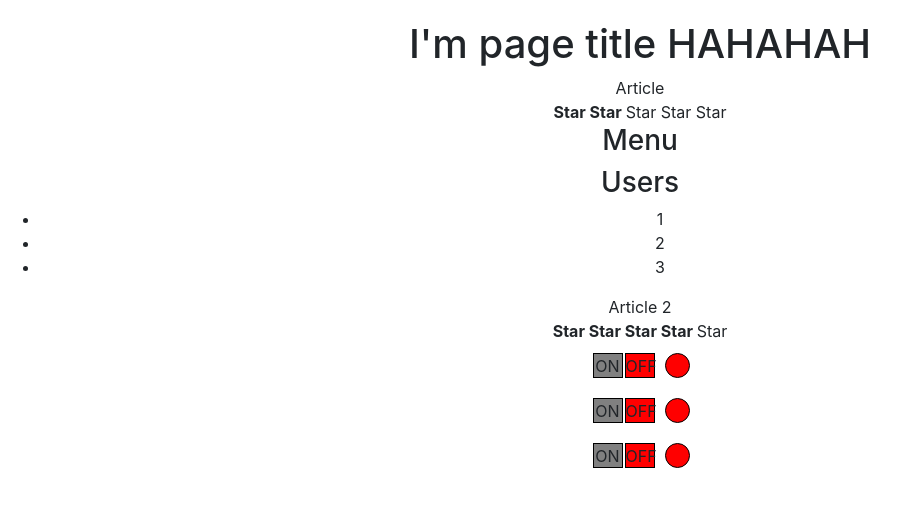
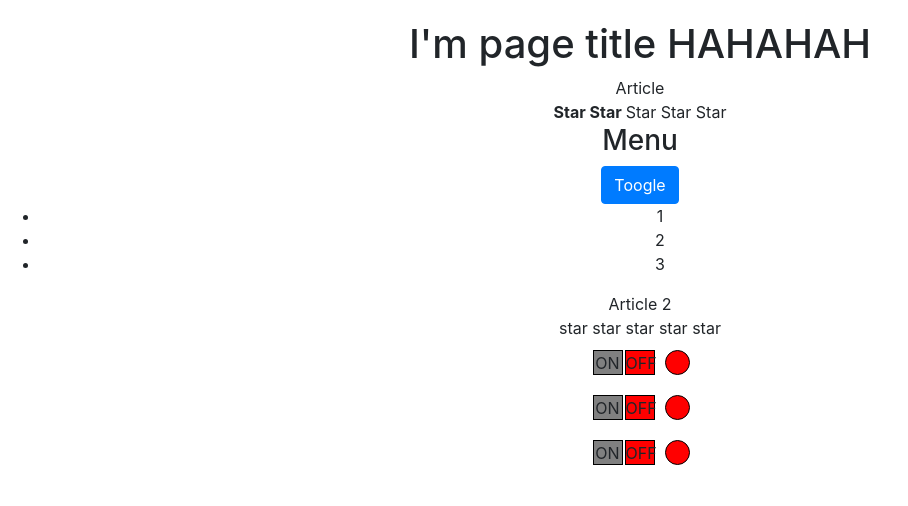
Before and after one commit to Syava7/TrainProjectTS, a React (Create React App) app: page / in a window 1280 px wide. Shown: the top 506 px of the page, without its empty margins (0-908 px from the left). Built offline with nearby package versions, Linux system fonts and the light colour scheme.

Commit message:
new functional Star

```diff
--- a/package.json
+++ b/package.json
@@ -10,9 +10,11 @@
     "@types/node": "^12.0.0",
     "@types/react": "^17.0.0",
     "@types/react-dom": "^17.0.0",
+    "bootstrap": "^4.6.0",
     "react": "^17.0.2",
+    "react-bootstrap": "^1.5.2",
     "react-dom": "^17.0.2",
-    "react-scripts": "4.0.3",
+    "react-scripts": "^4.0.3",
     "typescript": "^4.1.2",
     "web-vitals": "^1.0.1"
   },
--- a/src/Components/App/App.tsx
+++ b/src/Components/App/App.tsx
@@ -4,6 +4,8 @@ import PageTitle from '../AppTitle/AppTitle'
 import Accordion from '../Accordion/Accordion'
 import Rating from '../Rating/Rating'
 import OnOff from '../OnOff/OnOff'
+import UncontrolAccordion from '../UncontrolAccordion/UncontrolAccordion'
+import UncontrolRating from '../UncontrolRating/UncontrolRating'
 
 function App() {
   return (
@@ -13,10 +15,11 @@ function App() {
       </header>
       Article
       <Rating value={2} />
-      <Accordion title='Menu' collapsed={true} />
-      <Accordion title='Users' collapsed={false} />
-      Article 2
-      <Rating value={4} />
+      {/*<Accordion title='Menu' collapsed={true} />
+      <Accordion title='Users' collapsed={false} />*/}
+      <UncontrolAccordion title={'Menu'} />
+      Article 2{/*<Rating value={4} />*/}
+      <UncontrolRating />
       <OnOff />
       <OnOff />
       <OnOff />
--- /dev/null
+++ b/src/Components/UncontrolAccordion/AccordionBody/AccordionBody.tsx
@@ -0,0 +1,15 @@
+import React from 'react'
+
+const AccordionBody = () => {
+  return (
+    <div>
+      <ul>
+        <li>1</li>
+        <li>2</li>
+        <li>3</li>
+      </ul>
+    </div>
+  )
+}
+
+export default AccordionBody
--- /dev/null
+++ b/src/Components/UncontrolAccordion/AccordionTitle/AccordionTitle.tsx
@@ -0,0 +1,15 @@
+import React from 'react'
+
+type AccordionTitlePropsType = {
+  title: string
+}
+
+const AccordionTitle = (props: AccordionTitlePropsType) => {
+  return (
+    <div>
+      <h3>{props.title}</h3>
+    </div>
+  )
+}
+
+export default AccordionTitle
--- /dev/null
+++ b/src/Components/UncontrolAccordion/UncontrolAccordion.tsx
@@ -0,0 +1,28 @@
+import React, { useState } from 'react'
+import AccordionTitle from './AccordionTitle/AccordionTitle'
+import AccordionBody from './AccordionBody/AccordionBody'
+import { Button } from 'react-bootstrap'
+
+type AccordionPropsType = {
+  title: string
+}
+
+const UncontrolAccordion = (props: AccordionPropsType) => {
+  const [collapsed, setCollapsed] = useState(false)
+  return (
+    <div>
+      <AccordionTitle title={props.title} />
+      <Button
+        variant='primary'
+        onClick={() => {
+          setCollapsed(!collapsed)
+        }}
+      >
+        Toogle
+      </Button>
+      {!collapsed && <AccordionBody />}
+    </div>
+  )
+}
+
+export default UncontrolAccordion
--- /dev/null
+++ b/src/Components/UncontrolRating/Star/Star.tsx
@@ -0,0 +1,21 @@
+import React from 'react'
+
+type StarPropsType = {
+  selected: boolean
+  setValue: (value: 1 | 2 | 3 | 4 | 5) => void
+  value: 1 | 2 | 3 | 4 | 5
+}
+
+const Star = (props: StarPropsType) => {
+  return (
+    <span
+      onClick={() => {
+        props.setValue(props.value)
+      }}
+    >
+      {props.selected ? <b>star </b> : 'star '}
+    </span>
+  )
+}
+
+export default Star
--- /dev/null
+++ b/src/Components/UncontrolRating/UncontrolRating.tsx
@@ -0,0 +1,21 @@
+import React, { useState } from 'react'
+import Star from './Star/Star'
+
+/*type RatingPropsType = {
+  value: 0 | 1 | 2 | 3 | 4 | 5
+}*/
+
+const UncontrolRating = () => {
+  const [value, setValue] = useState(0)
+  return (
+    <div>
+      <Star selected={value > 0} setValue={setValue} value={1} />
+      <Star selected={value > 1} setValue={setValue} value={2} />
+      <Star selected={value > 2} setValue={setValue} value={3} />
+      <Star selected={value > 3} setValue={setValue} value={4} />
+      <Star selected={value > 4} setValue={setValue} value={5} />
+    </div>
+  )
+}
+
+export default UncontrolRating
```
Also changed, not shown: src/Components/UncontrolAccordion/Accordion.module.css (added), src/Components/UncontrolAccordion/AccordionBody/AccordionBody.module.css (added), src/Components/UncontrolAccordion/AccordionTitle/AccordionTitle.module.css (added), src/Components/UncontrolRating/Rating.module.css (added), src/Components/UncontrolRating/Star/Star.module.css (added), 1 other file (tests, documents, lock files or other folders).
